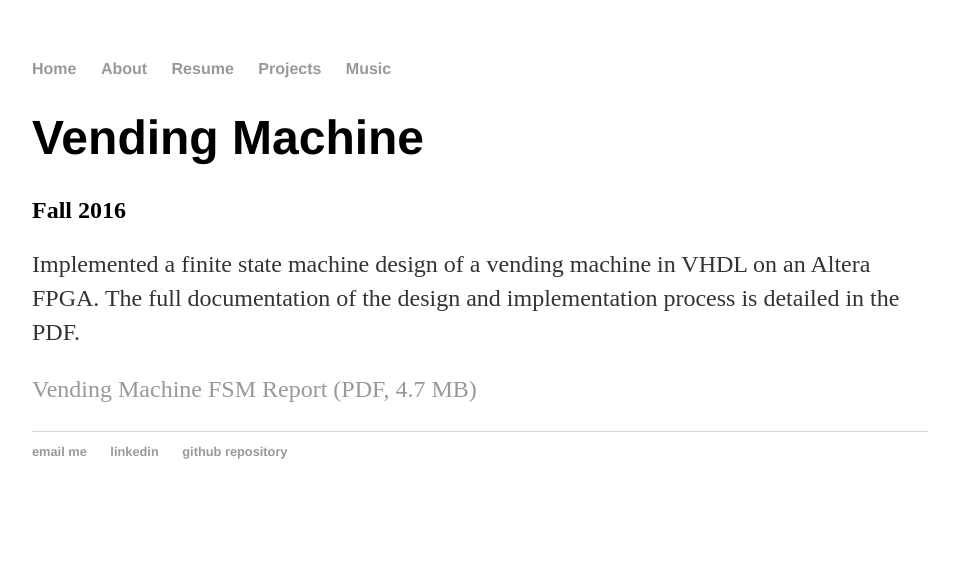
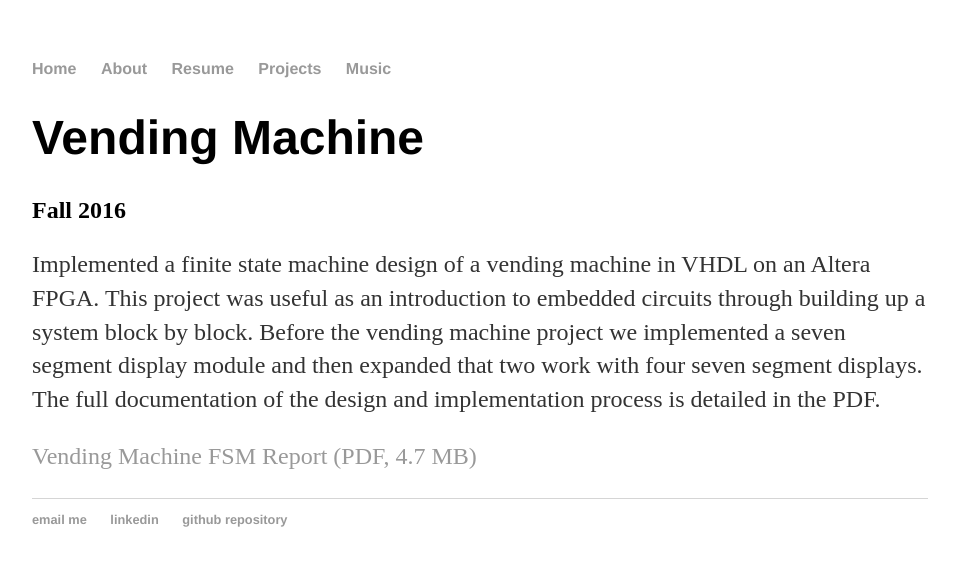
Before and after one commit to zackfravel/zackfravel.github.io, a Jekyll site: the page built from _posts/2016-09-23-FSM.md, in a window 1280 px wide. Shown: the top 566 px of the page, without its empty margins (160-1119 px from the left). Built offline with Jekyll 4.4.1, drawn with Linux system fonts in a browser that asks for light colours.

Commit message:
Update 2016-09-23-FSM.md

```diff
--- a/_posts/2016-09-23-FSM.md
+++ b/_posts/2016-09-23-FSM.md
@@ -4,6 +4,6 @@ title: "Vending Machine"
 ---
 ## Fall 2016
 
-Implemented a finite state machine design of a vending machine in VHDL on an Altera FPGA. The full documentation of the design and implementation process is detailed in the PDF.
+Implemented a finite state machine design of a vending machine in VHDL on an Altera FPGA. This project was useful as an introduction to embedded circuits through building up a system block by block. Before the vending machine project we implemented a seven segment display module and then expanded that two work with four seven segment displays. The full documentation of the design and implementation process is detailed in the PDF.
 
 [Vending Machine FSM Report (PDF, 4.7 MB)](https://zackfravel.github.io/assets/pdf/vending.pdf)
```
